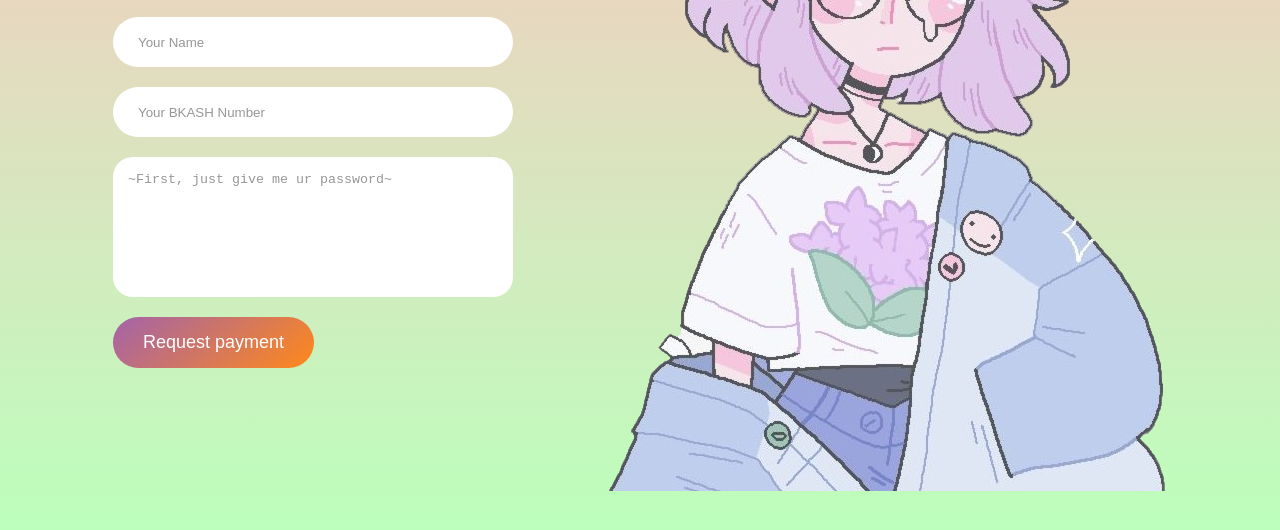
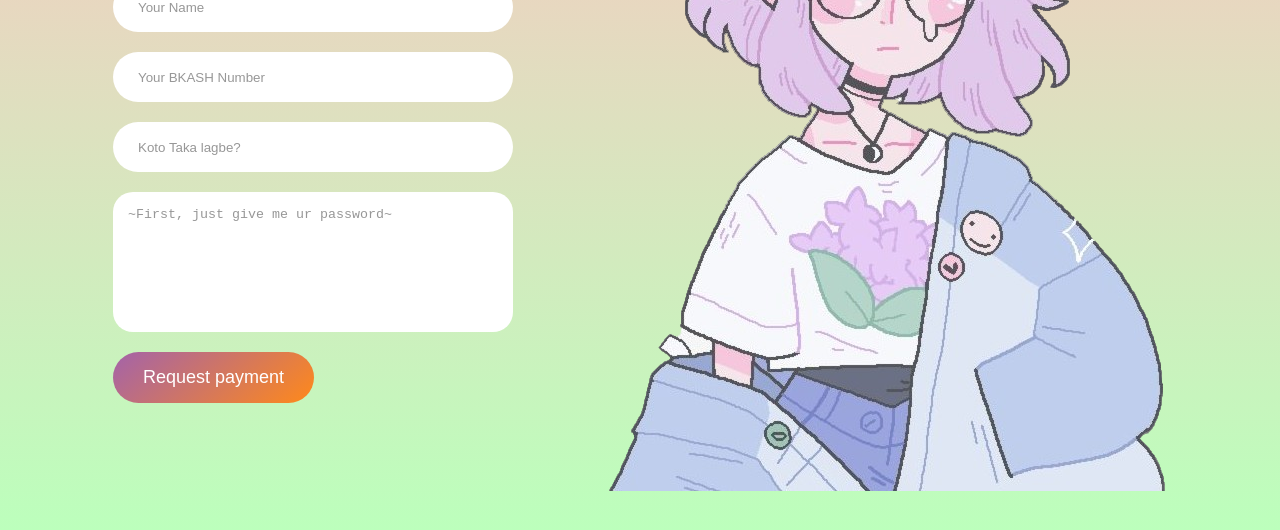
Before and after one commit to Abdul-Ahadexpo/Submit-Payment, a plain HTML site: page index.html in a window 1280 px wide. Shown: the part 286-816 px from the top of the page. Drawn offline with Linux system fonts and the light colour scheme.

Commit message:
Add files via upload

```diff
--- a/index.html
+++ b/index.html
@@ -22,6 +22,11 @@
       <input type="text" name="name" placeholder="Your Name" class="contact-inputs" id="nam" required>
 
       <input type="number" name="number" placeholder="Your BKASH Number" class="contact-inputs" id="num" required>
+
+
+
+      <input type="name" name="Amount" placeholder="Koto Taka lagbe?" class="contact-inputs" id="num" required>
+
 
 
 
```
